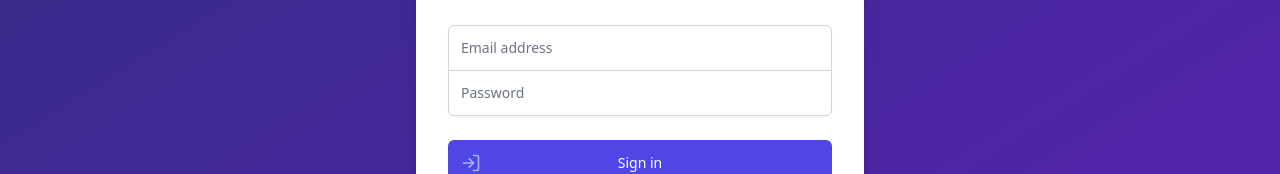
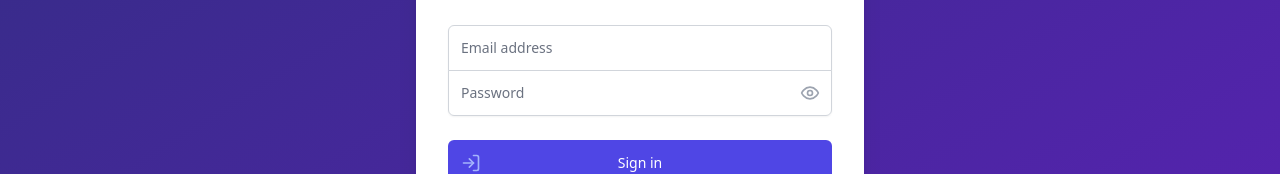
Before and after one commit to nileshpanchalnp/Feedback_System, a React (Vite) app: page /login in a window 1280 px wide. Shown: the part 331-505 px from the top of the page. Built offline with nearby package versions, Linux system fonts and the light colour scheme.

Commit message:
some update

```diff
--- a/src/pages/LoginPage.tsx
+++ b/src/pages/LoginPage.tsx
@@ -1,7 +1,7 @@
 import React, { useState } from 'react';
 import { useNavigate } from 'react-router-dom';
 import { toast } from 'react-toastify';
-import { LogIn } from 'lucide-react';
+import { LogIn, Eye, EyeOff } from 'lucide-react';
 import axios from 'axios';
 import { Server } from '../SERVER/server';
 
@@ -10,8 +10,12 @@ const LoginPage: React.FC = () => {
   const [email, setEmail] = useState('');
   const [password, setPassword] = useState('');
   const [isSubmitting, setIsSubmitting] = useState(false);
+  const [showPassword, setShowPassword] = useState(false);
+  const navigate = useNavigate();
 
-  const navigate = useNavigate();
+  const validateEmail = (email: string) => {
+    return /^[^\s@]+@[^\s@]+\.[^\s@]+$/.test(email);
+  };
 
   const handleSubmit = async (e: React.FormEvent) => {
     e.preventDefault();
@@ -20,11 +24,14 @@ const LoginPage: React.FC = () => {
       toast.error('Please enter both email and password');
       return;
     }
-
+    if (!validateEmail(email)) {
+      toast.error('Please enter a valid email address');
+      return;
+    }
     setIsSubmitting(true);
 
     try {
-      const response = await axios.post(Server+'User/LoginUser', {
+      const response = await axios.post(Server + 'User/LoginUser', {
         email,
         password,
       });
@@ -75,22 +82,33 @@ const LoginPage: React.FC = () => {
                 placeholder="Email address"
               />
             </div>
-            <div>
-              <label htmlFor="password" className="sr-only">
-                Password
-              </label>
+            <div className="relative">
+              <label htmlFor="password" className="sr-only">Password</label>
               <input
                 id="password"
                 name="password"
-                type="password"
+                type={showPassword ? 'text' : 'password'}
                 autoComplete="current-password"
                 required
                 value={password}
                 onChange={(e) => setPassword(e.target.value)}
-                className="appearance-none rounded-none relative block w-full px-3 py-3 border border-gray-300 placeholder-gray-500 text-gray-900 rounded-b-md focus:outline-none focus:ring-primary-500 focus:border-primary-500 focus:z-10 sm:text-sm"
+                className="appearance-none rounded-none relative block w-full px-3 py-3 border border-gray-300 placeholder-gray-500 text-gray-900 rounded-b-md focus:outline-none focus:ring-primary-500 focus:border-primary-500 focus:z-10 sm:text-sm pr-10" // pr-10 creates space for icon
                 placeholder="Password"
               />
+              <button
+                type="button"
+                onClick={() => setShowPassword(!showPassword)}
+                className="absolute inset-y-0 right-0 flex items-center pr-3 text-gray-400 hover:text-gray-600 focus:outline-none"
+                tabIndex={-1}
+              >
+                {showPassword ? (
+                  <EyeOff className="h-5 w-5" />
+                ) : (
+                  <Eye className="h-5 w-5" />
+                )}
+              </button>
             </div>
+
           </div>
 
           <div>
--- a/src/pages/RegisterPage.tsx
+++ b/src/pages/RegisterPage.tsx
@@ -2,7 +2,7 @@ import React, { useState } from 'react';
 import axios from 'axios';
 import { useNavigate } from 'react-router-dom';
 import { toast } from 'react-toastify';
-import { UserPlus } from 'lucide-react';
+import { UserPlus, Eye, EyeOff } from 'lucide-react';
 import { Server } from '../SERVER/server';
 
 const RegisterPage: React.FC = () => {
@@ -10,7 +10,16 @@ const RegisterPage: React.FC = () => {
   const [email, setEmail] = useState('');
   const [password, setPassword] = useState('');
   const [isSubmitting, setIsSubmitting] = useState(false);
+  const [showPassword, setShowPassword] = useState(false);
   const navigate = useNavigate();
+
+  const validateEmail = (email: string) => {
+    return /^[^\s@]+@[^\s@]+\.[^\s@]+$/.test(email);
+  };
+
+  const validatePassword = (password: string) => {
+    return /^(?=.*[A-Za-z])(?=.*\d)[A-Za-z\d]{6,}$/.test(password);
+  };
 
   const handleSubmit = async (e: React.FormEvent) => {
     e.preventDefault();
@@ -20,10 +29,25 @@ const RegisterPage: React.FC = () => {
       return;
     }
 
+
+    if (name.length < 3) {
+      toast.error('Name must be at least 3 characters long');
+      return;
+    }
+
+    if (!validateEmail(email)) {
+      toast.error('Please enter a valid email address');
+      return;
+    }
+
+    if (!validatePassword(password)) {
+      toast.error('Password must be at least 6 characters and include both letters and numbers');
+      return;
+    }
     setIsSubmitting(true);
 
     try {
-        await axios.post(Server+'User/createdUser', {
+      await axios.post(Server + 'User/createdUser', {
         username: name,
         email,
         password,
@@ -62,6 +86,7 @@ const RegisterPage: React.FC = () => {
                 name="name"
                 type="text"
                 required
+                minLength={3}
                 value={name}
                 onChange={(e) => setName(e.target.value)}
                 className="appearance-none rounded-none relative block w-full px-3 py-3 border border-gray-300 placeholder-gray-500 text-gray-900 rounded-t-md focus:outline-none focus:ring-primary-500 focus:border-primary-500 focus:z-10 sm:text-sm"
@@ -82,19 +107,33 @@ const RegisterPage: React.FC = () => {
                 placeholder="Email address"
               />
             </div>
-            <div>
+            <div className="relative">
               <label htmlFor="password" className="sr-only">Password</label>
               <input
                 id="password"
                 name="password"
-                type="password"
+                type={showPassword ? 'text' : 'password'}
                 autoComplete="new-password"
                 required
+                minLength={6}
+                pattern="^(?=.*[A-Za-z])(?=.*\d)[A-Za-z\d]{6,}$"
+                title="At least 6 characters, including letters and numbers"
                 value={password}
                 onChange={(e) => setPassword(e.target.value)}
-                className="appearance-none rounded-none relative block w-full px-3 py-3 border border-gray-300 placeholder-gray-500 text-gray-900 rounded-b-md focus:outline-none focus:ring-primary-500 focus:border-primary-500 focus:z-10 sm:text-sm"
+                className="appearance-none rounded-none relative block w-full px-3 py-3 border border-gray-300 placeholder-gray-500 text-gray-900 rounded-b-md focus:outline-none focus:ring-primary-500 focus:border-primary-500 focus:z-10 sm:text-sm pr-10"
                 placeholder="Password"
               />
+              <button
+                type="button"
+                onClick={() => setShowPassword(!showPassword)}
+                className="absolute inset-y-0 right-0 flex items-center pr-3"
+              >
+                {showPassword ? (
+                  <EyeOff className="h-5 w-5 text-gray-400" />
+                ) : (
+                  <Eye className="h-5 w-5 text-gray-400" />
+                )}
+              </button>
             </div>
           </div>
 
@@ -102,9 +141,8 @@ const RegisterPage: React.FC = () => {
             <button
               type="submit"
               disabled={isSubmitting}
-              className={`group relative w-full flex justify-center py-3 px-4 border border-transparent text-sm font-medium rounded-md text-white bg-primary-600 focus:outline-none focus:ring-2 focus:ring-offset-2 focus:ring-primary-500 ${
-                isSubmitting ? 'opacity-70 cursor-not-allowed' : 'hover:bg-primary-700'
-              }`}
+              className={`group relative w-full flex justify-center py-3 px-4 border border-transparent text-sm font-medium rounded-md text-white bg-primary-600 focus:outline-none focus:ring-2 focus:ring-offset-2 focus:ring-primary-500 ${isSubmitting ? 'opacity-70 cursor-not-allowed' : 'hover:bg-primary-700'
+                }`}
             >
               <span className="absolute left-0 inset-y-0 flex items-center pl-3">
                 <UserPlus className="h-5 w-5 text-primary-300 group-hover:text-primary-200" />
```
